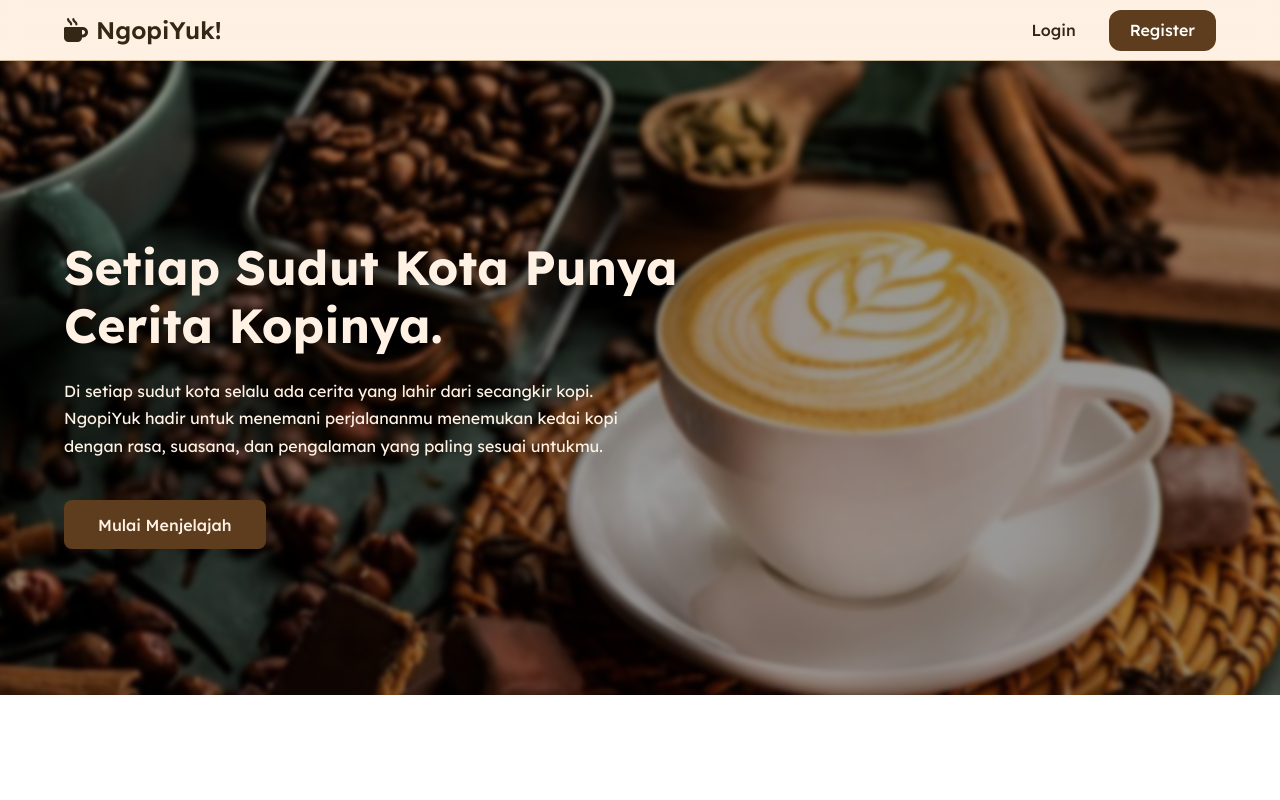
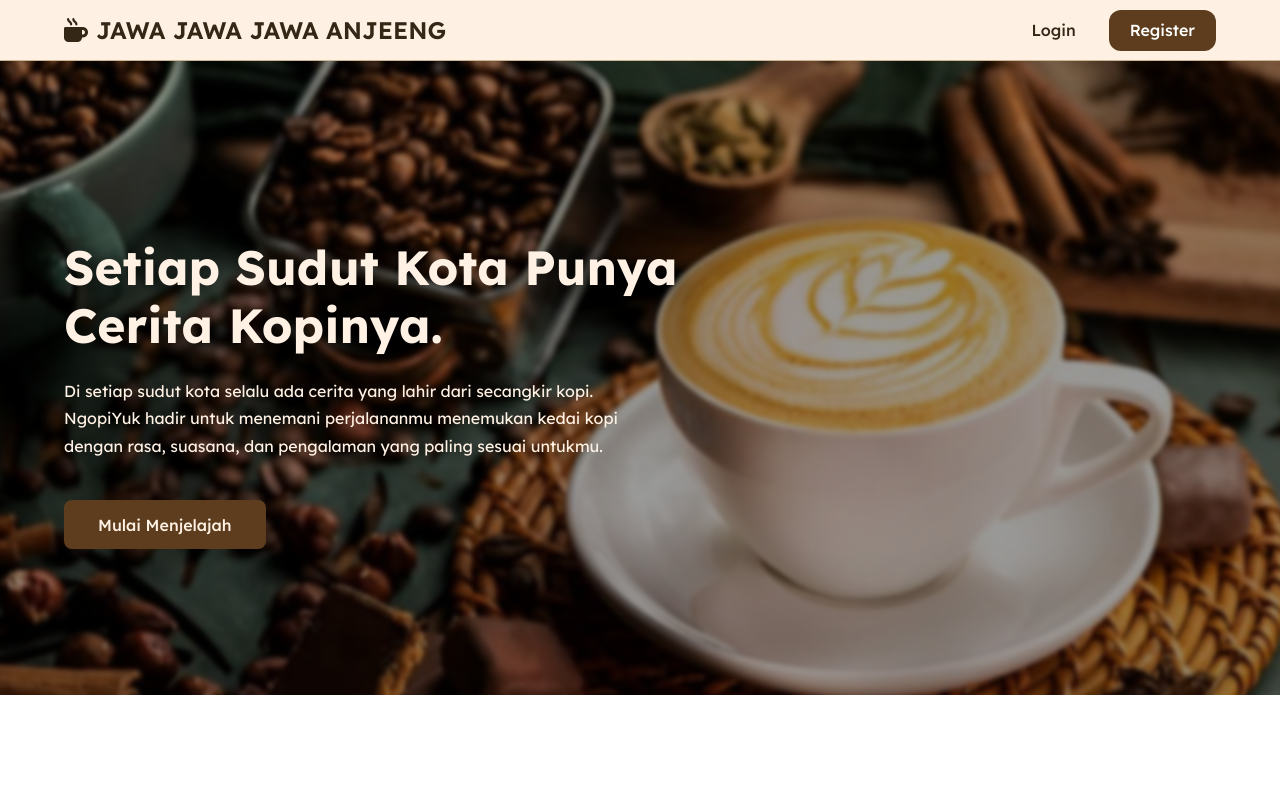
Before and after one commit to Zikra2244/ngopiyuk-frontend, a React (Vite) app: page / in a window 1280 px wide. Shown: the top 800 px of the page. Built offline with nearby package versions, Linux system fonts and the light colour scheme; no server answers.

Commit message:
ci/cd frontend

```diff
--- a/index.html
+++ b/index.html
@@ -5,7 +5,7 @@
     <link rel="icon" type="image/svg+xml" href="/vite.svg" />
     <meta name="viewport" content="width=device-width, initial-scale=1.0" />
 
-    <title>JAWA JAWA JAWA ANJING</title>
+    <title>NgopiYuk! - Temukan Tempat Ngopi Favoritmu</title>
 
     <link rel="preconnect" href="https://fonts.googleapis.com" />
     <link rel="preconnect" href="https://fonts.gstatic.com" crossorigin />
--- a/src/components/Header.jsx
+++ b/src/components/Header.jsx
@@ -53,7 +53,7 @@ const Header = () => {
       <div className={styles.logo}>
         <Link to={user ? "/home" : "/"}>
           <i className={`fas fa-mug-hot ${styles.logoIcon}`}></i>
-          NgopiYuk!
+          JAWA JAWA JAWA ANJEENG
         </Link>
       </div>
 
```
